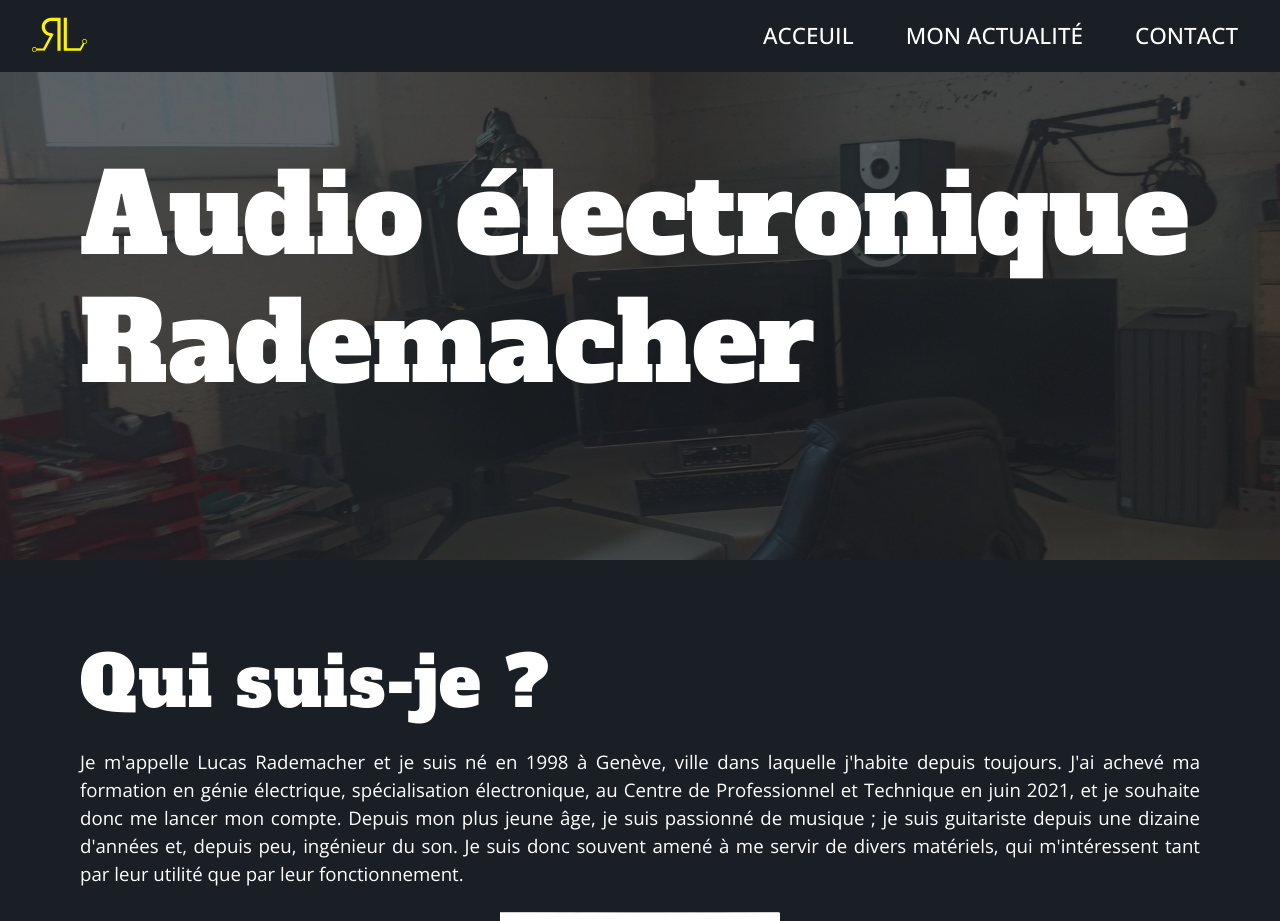
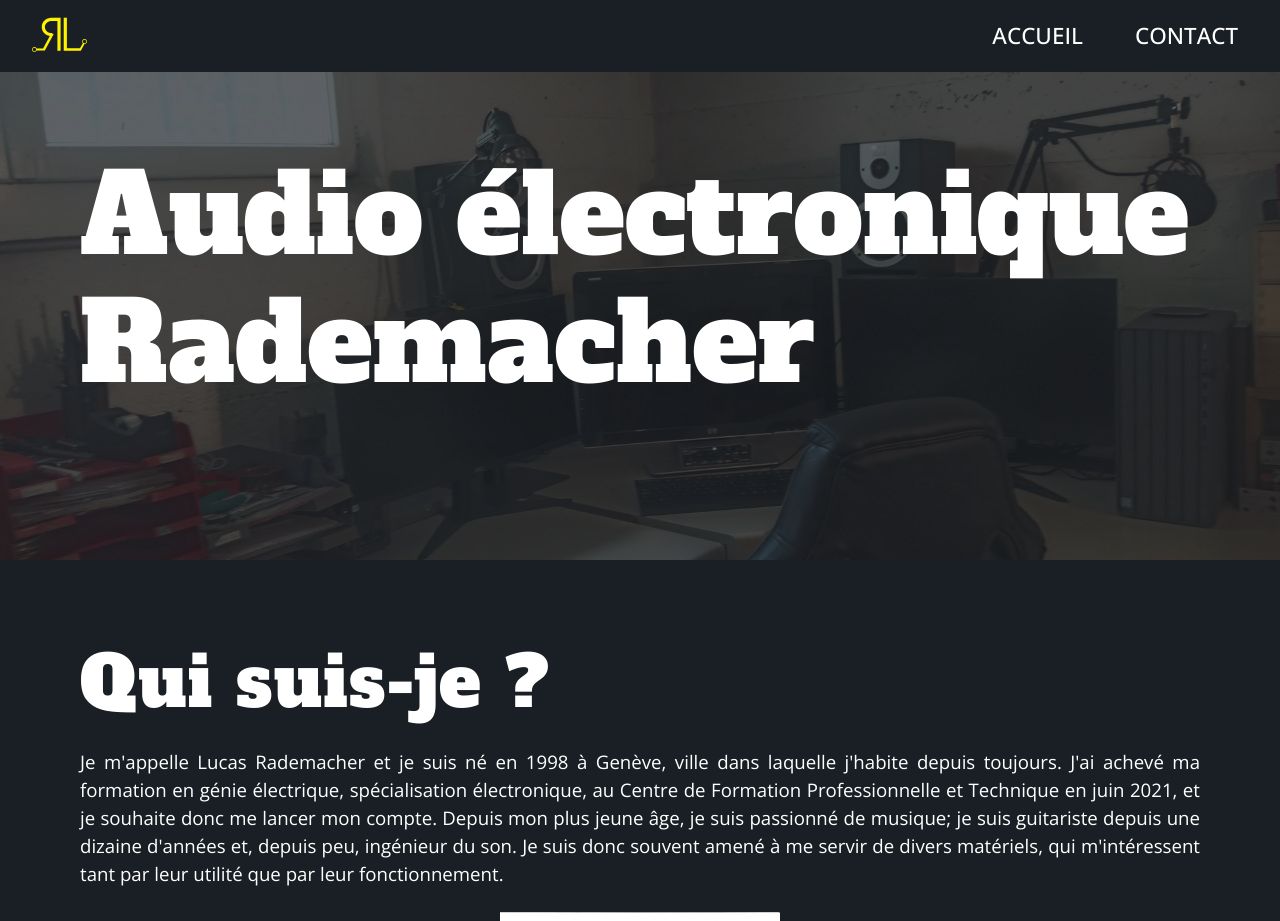
Before and after one commit to mateotiedra/rademacher, a React (Create React App) app: page / in a window 1280 px wide. Shown: the top 921 px of the page. Built offline with nearby package versions, Linux system fonts and the light colour scheme.

Commit message:
correct ortho and change title

```diff
--- a/public/index.html
+++ b/public/index.html
@@ -21,7 +21,7 @@
       work correctly both with client-side routing and a non-root public URL.
       Learn how to configure a non-root public URL by running `npm run build`.
     -->
-    <title>Audio ER</title>
+    <title>RL Électronique</title>
   </head>
   <body>
     <noscript
--- a/src/components/Navbar/NavbarLogic.js
+++ b/src/components/Navbar/NavbarLogic.js
@@ -2,8 +2,8 @@ import { useState } from 'react';
 
 const NavbarLogic = (props) => {
   const navLinksObj = [
-    { text: 'Acceuil', to: '/' },
-    { text: 'Mon actualité', to: '/actualite' },
+    { text: 'Accueil', to: '/' },
+    //{ text: 'Mon actualité', to: '/actualite' },
     { text: 'Contact', to: '/contact' },
   ];
   const [drawerOpened, setDrawerOpened] = useState(false);
--- a/src/pages/Home/Home.js
+++ b/src/pages/Home/Home.js
@@ -94,12 +94,12 @@ function WhoSection() {
         <Typography variant='body1' textAlign='justify'>
           Je m'appelle Lucas Rademacher et je suis né en 1998 à Genève, ville
           dans laquelle j'habite depuis toujours. J'ai achevé ma formation en
-          génie électrique, spécialisation électronique, au Centre de
-          Professionnel et Technique en juin 2021, et je souhaite donc me lancer
-          mon compte. Depuis mon plus jeune âge, je suis passionné de musique ;
-          je suis guitariste depuis une dizaine d'années et, depuis peu,
-          ingénieur du son. Je suis donc souvent amené à me servir de divers
-          matériels, qui m'intéressent tant par leur utilité que par leur
+          génie électrique, spécialisation électronique, au Centre de Formation
+          Professionnelle et Technique en juin 2021, et je souhaite donc me
+          lancer mon compte. Depuis mon plus jeune âge, je suis passionné de
+          musique; je suis guitariste depuis une dizaine d'années et, depuis
+          peu, ingénieur du son. Je suis donc souvent amené à me servir de
+          divers matériels, qui m'intéressent tant par leur utilité que par leur
           fonctionnement.
         </Typography>
         <Box
@@ -185,7 +185,7 @@ function PurposeHowSection() {
         <Typography variant='body1' textAlign='justify'>
           Vous avez un appareil défectueux ? Prenez contact avec moi ! Les
           réparations se déroulent en deux temps : un devis est d'abord effectué
-          (50CHF), puis, après validation, j'effectue les réparations pour un
+          (50 CHF), puis, après validation, j'effectue les réparations pour un
           tarif de 50 CHF/heure.
         </Typography>
       </SectionContainer>
```
Also changed, not shown: public/manifest.json.
